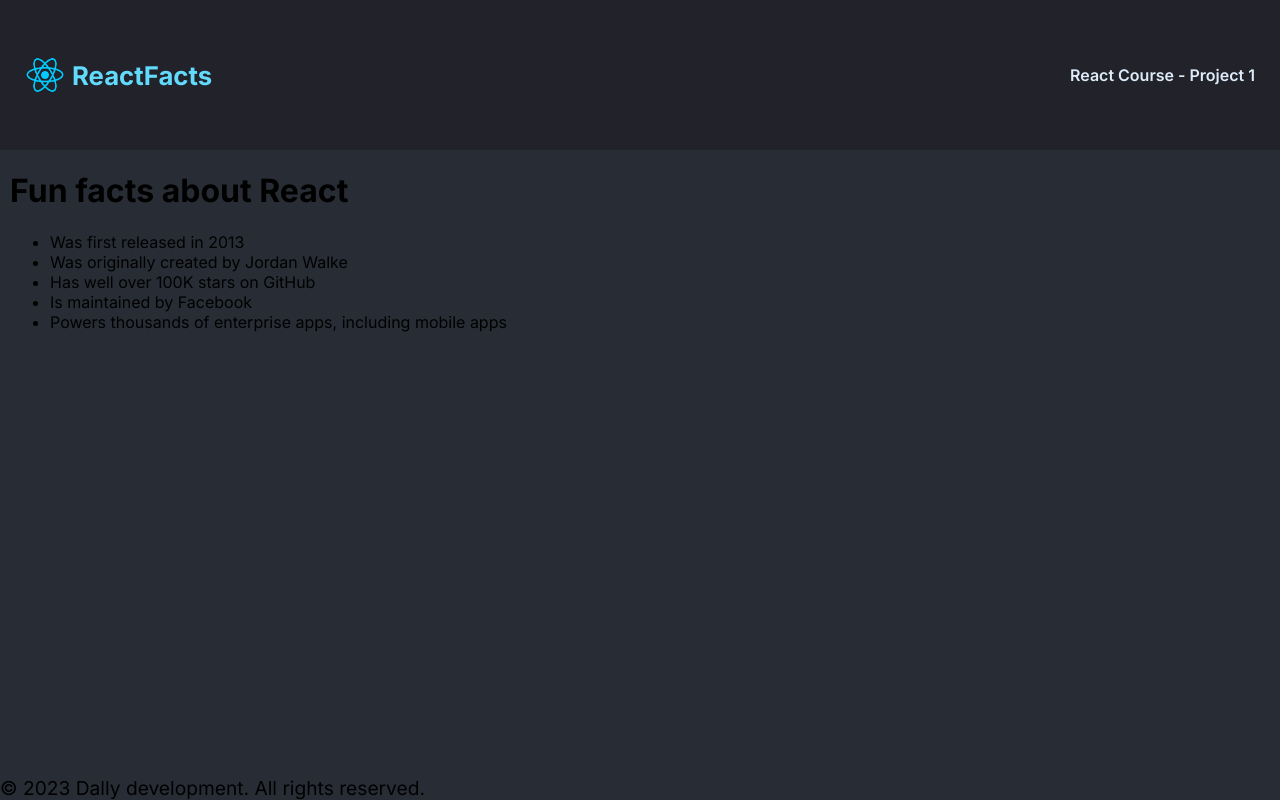
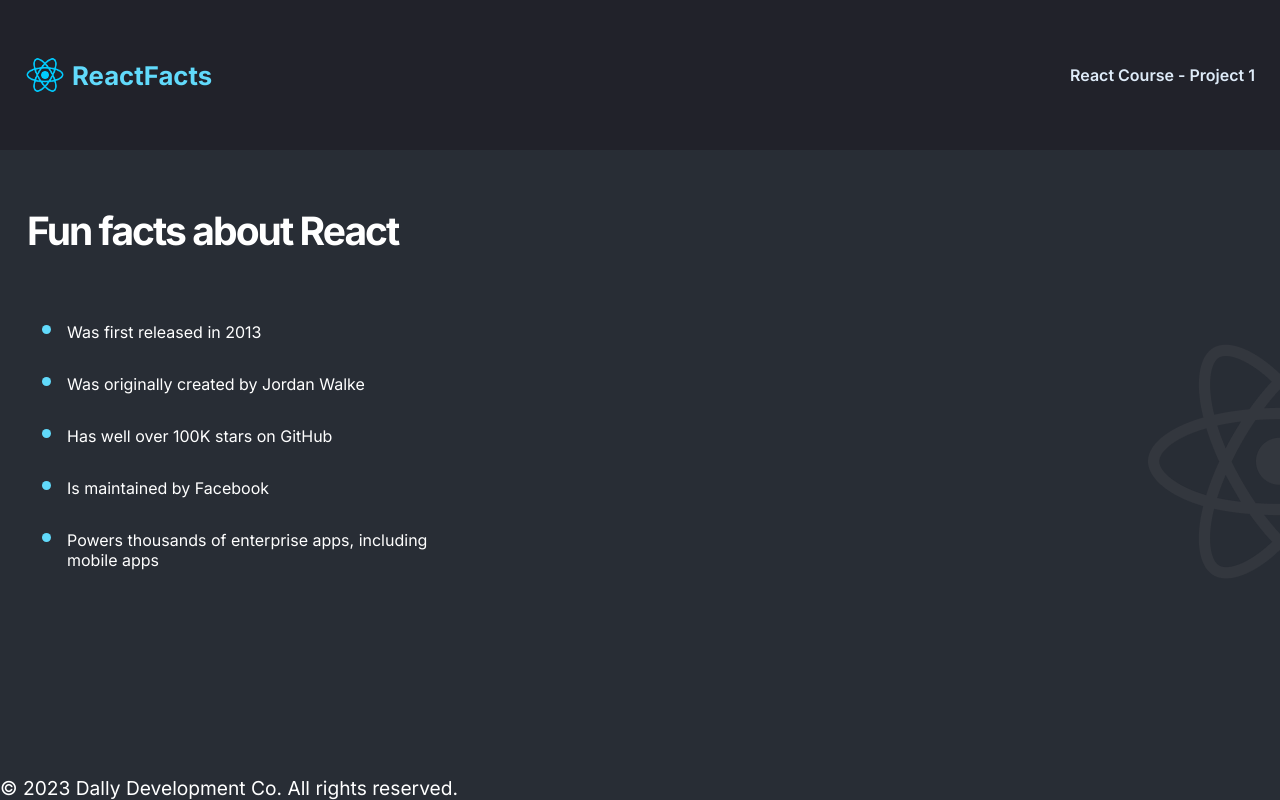
Before and after one commit to tooncool64/my-app, a Next.js app: page / in a window 1280 px wide. Built offline with nearby package versions, Linux system fonts and the light colour scheme.

Commit message:
finish styling

```diff
--- a/app/Footer.jsx
+++ b/app/Footer.jsx
@@ -1,3 +1,3 @@
 export default function Footer() {
-    return <footer className ='footer'>© 2023 Dally development. All rights reserved.</footer>
+    return <footer className ='footer'>© 2023 Dally Development Co. All rights reserved.</footer>
 }
--- a/app/MainContent.jsx
+++ b/app/MainContent.jsx
@@ -2,7 +2,7 @@ export default function MainContent1() {
     return (
         <div className='content'>
             <h1>Fun facts about React</h1>
-            <ul>
+            <ul className="item-list">
                 <li>Was first released in 2013</li>
                 <li>Was originally created by Jordan Walke</li>
                 <li>Has well over 100K stars on GitHub</li>
--- a/app/globals.css
+++ b/app/globals.css
@@ -33,8 +33,32 @@
 body {
     background-color:#282d35;
     margin: 0;
+    color: white;
 }
 
 .content {
-    margin: 10px;
+    padding: 57px 27px;
+    background-image: url(../public/react_large.png);
+    background-repeat: no-repeat;
+    background-position: right 75%;
 }
+
+.content > h1 {
+    margin: 0;
+    font-size: 39px;
+    letter-spacing: -0.05em;
+}
+
+.item-list {
+    margin-top: 46px;
+    max-width: 400px;
+}
+
+.item-list > li {
+    padding-block: 10px;
+}
+
+::marker {
+    color: #61dafb;
+    font-size: 1.8rem;
+}
```
Also changed, not shown: public/react_large.png (added).
